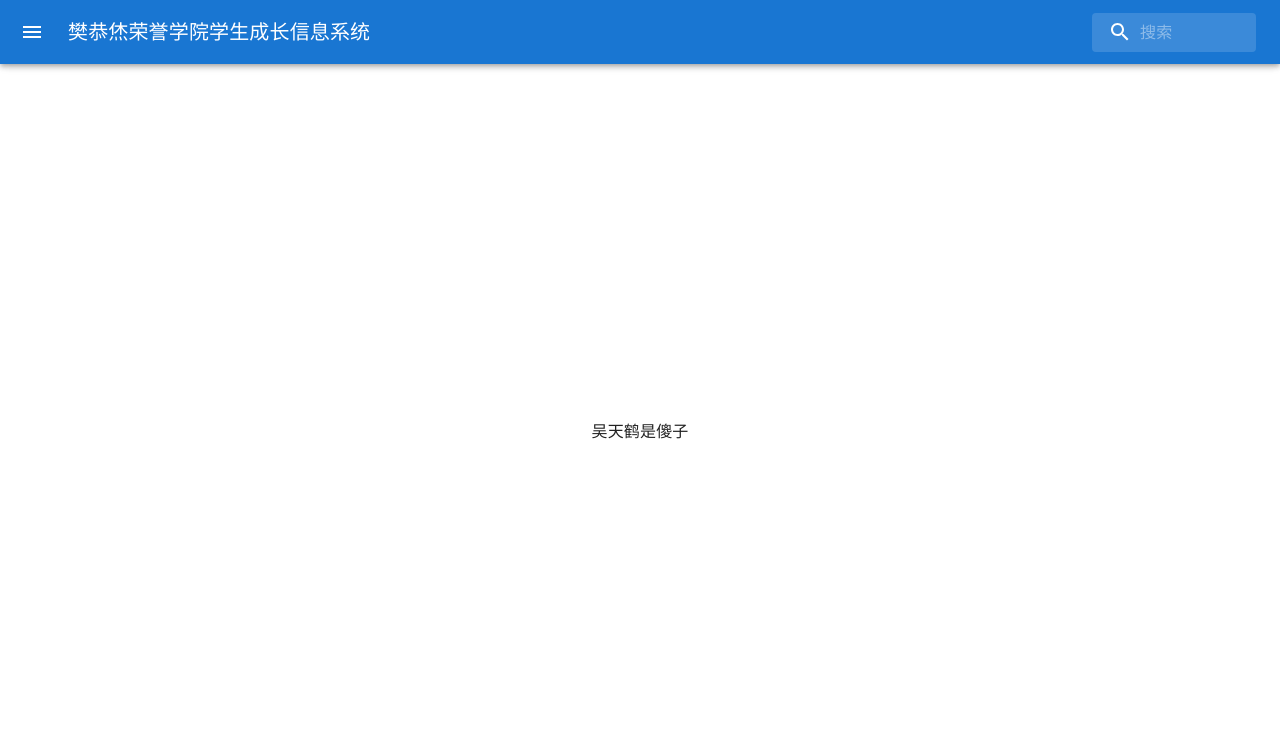
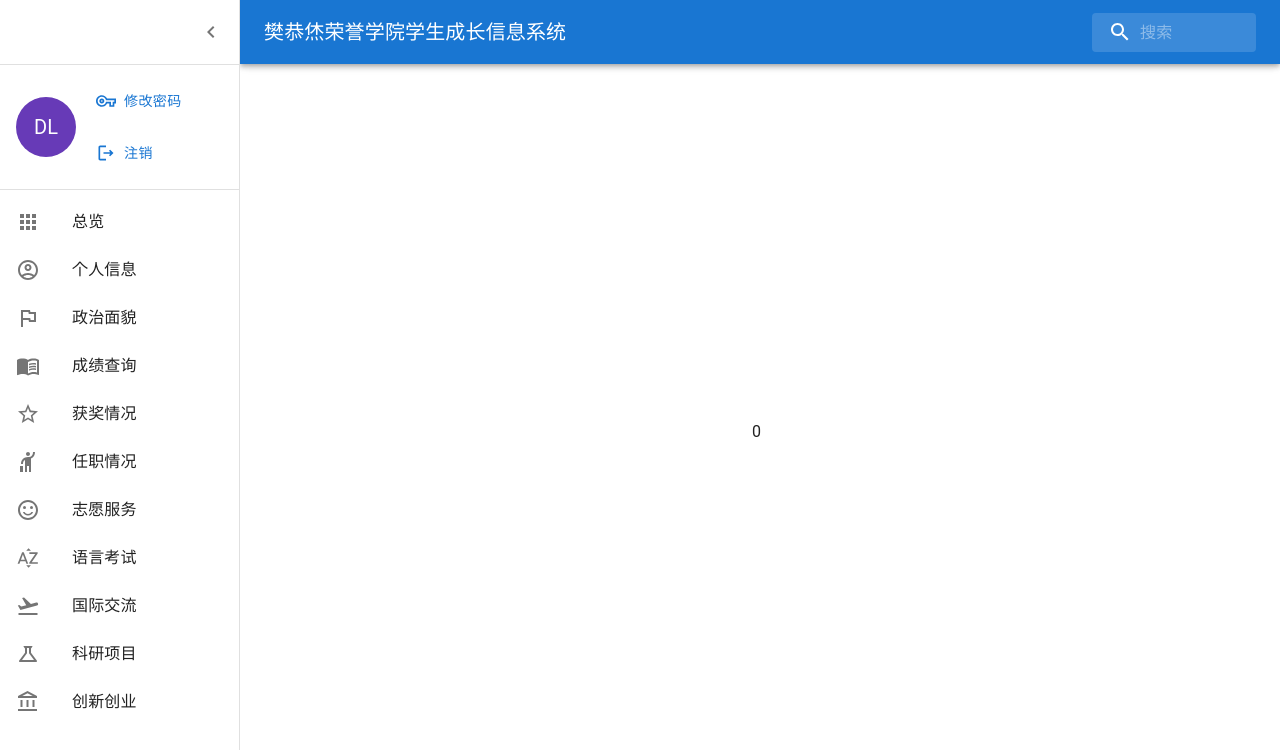
Before and after one commit to scyq/CAHCPS-Frontend, a Next.js app: page / in a window 1280 px wide. Shown: the top 750 px of the page. Built offline with nearby package versions, Linux system fonts and the light colour scheme.

Commit message:
state management

```diff
--- a/components/layout.js
+++ b/components/layout.js
@@ -1,5 +1,5 @@
 import * as React from "react";
-import { styled, useTheme, alpha } from "@mui/material/styles";
+import { styled, alpha } from "@mui/material/styles";
 import Box from "@mui/material/Box";
 import Drawer from "@mui/material/Drawer";
 import CssBaseline from "@mui/material/CssBaseline";
@@ -11,17 +11,13 @@ import Divider from "@mui/material/Divider";
 import IconButton from "@mui/material/IconButton";
 import MenuIcon from "@mui/icons-material/Menu";
 import ChevronLeftIcon from "@mui/icons-material/ChevronLeft";
-import ChevronRightIcon from "@mui/icons-material/ChevronRight";
-import ListItem from "@mui/material/ListItem";
 import ListItemIcon from "@mui/material/ListItemIcon";
 import ListItemText from "@mui/material/ListItemText";
-import InboxIcon from "@mui/icons-material/MoveToInbox";
-import MailIcon from "@mui/icons-material/Mail";
 import SearchIcon from "@mui/icons-material/Search";
 import InputBase from "@mui/material/InputBase";
 import styles from "./layout.module.css";
 import Avatar from "@mui/material/Avatar";
-import { Stack } from "@mui/material";
+import { ListItemButton, Stack } from "@mui/material";
 import VpnKeyOutlinedIcon from "@mui/icons-material/VpnKeyOutlined";
 import LogoutOutlinedIcon from "@mui/icons-material/LogoutOutlined";
 import { deepPurple } from "@mui/material/colors";
@@ -37,6 +33,7 @@ import AccountBalanceOutlinedIcon from "@mui/icons-material/AccountBalanceOutlin
 import HailOutlinedIcon from "@mui/icons-material/HailOutlined";
 import SentimentSatisfiedAltOutlinedIcon from "@mui/icons-material/SentimentSatisfiedAltOutlined";
 import ScienceOutlinedIcon from "@mui/icons-material/ScienceOutlined";
+import { useSharedData } from "../context";
 
 const drawerWidth = 240;
 
@@ -128,8 +125,9 @@ const DrawerHeader = styled("div")(({ theme }) => ({
 }));
 
 export default function PersistentDrawerLeft({ children }) {
-  const theme = useTheme();
-  const [open, setOpen] = React.useState(false);
+  const state = useSharedData();
+
+  const [open, setOpen] = React.useState(true);
 
   const handleDrawerOpen = () => {
     setOpen(true);
@@ -137,6 +135,10 @@ export default function PersistentDrawerLeft({ children }) {
 
   const handleDrawerClose = () => {
     setOpen(false);
+  };
+
+  const handleSwitchComponent = (index) => {
+    state.setCurrentComponent(index);
   };
 
   const drawerList = [
@@ -234,7 +236,7 @@ export default function PersistentDrawerLeft({ children }) {
       >
         <DrawerHeader>
           <IconButton onClick={handleDrawerClose}>
-            <ChevronLeftIcon sx={{ color: "white" }} />
+            <ChevronLeftIcon />
           </IconButton>
         </DrawerHeader>
         <Divider />
@@ -274,11 +276,16 @@ export default function PersistentDrawerLeft({ children }) {
         </Box>
         <Divider />
         <List>
-          {drawerList.map((item) => (
-            <ListItem button key={item.text}>
+          {drawerList.map((item, index) => (
+            <ListItemButton
+              key={index}
+              onClick={() => {
+                handleSwitchComponent(index);
+              }}
+            >
               <ListItemIcon>{item.icon}</ListItemIcon>
               <ListItemText primary={item.text}></ListItemText>
-            </ListItem>
+            </ListItemButton>
           ))}
         </List>
       </Drawer>
--- /dev/null
+++ b/context.js
@@ -0,0 +1,19 @@
+import { createContext, useContext, useState } from "react";
+
+const AppContext = createContext();
+
+export function DataWrapper({ children }) {
+  const [currentComponent, setCurrentComponent] = useState(0);
+  let sharedState = {
+    currentComponent,
+    setCurrentComponent,
+  };
+
+  return (
+    <AppContext.Provider value={sharedState}>{children}</AppContext.Provider>
+  );
+}
+
+export function useSharedData() {
+  return useContext(AppContext);
+}
--- a/pages/_app.js
+++ b/pages/_app.js
@@ -1,7 +1,12 @@
-import '../styles/globals.css'
+import "../styles/globals.css";
+import { DataWrapper } from "../context";
 
 function MyApp({ Component, pageProps }) {
-  return <Component {...pageProps} />
+  return (
+    <DataWrapper>
+      <Component {...pageProps} />
+    </DataWrapper>
+  );
 }
 
-export default MyApp
+export default MyApp;
--- a/pages/index.js
+++ b/pages/index.js
@@ -1,8 +1,11 @@
 import Head from "next/head";
 import styles from "../styles/Home.module.css";
 import MainLayout from "../components/layout";
+import { useSharedData } from "../context";
 
 export default function Home() {
+  const state = useSharedData();
+
   return (
     <div className={styles.container}>
       <Head>
@@ -13,7 +16,7 @@ export default function Home() {
         />
         <link rel="icon" href="/favicon.ico" />
       </Head>
-      <MainLayout children="吴天鹤是傻子" />
+      <MainLayout>{state.currentComponent}</MainLayout>
     </div>
   );
 }
```
Also changed, not shown: components/profile.js (added).
